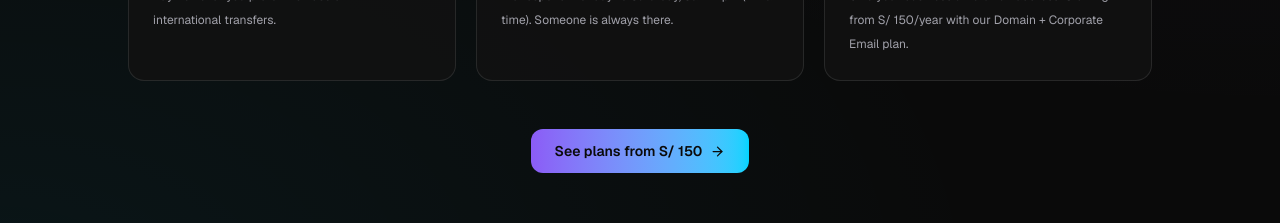
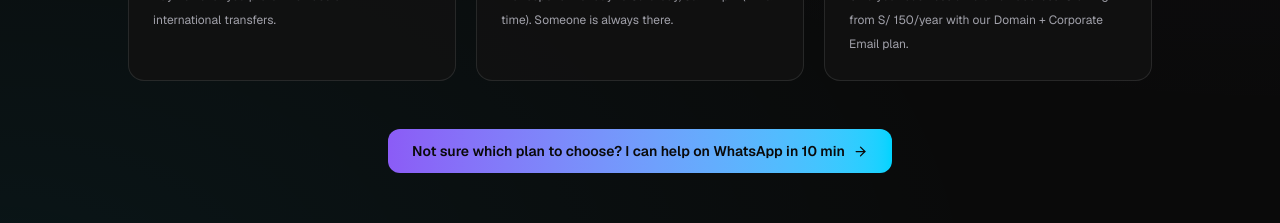
Before and after one commit to miguelgargurevich/gargurevich-digital, a Next.js app: page /en in a window 1280 px wide. Shown: the part 4200-4423 px from the top of the page. Built offline with nearby package versions, Linux system fonts and the light colour scheme; no server answers; the database is empty.

Commit message:
Peru CTA: send users directly to WhatsApp

```diff
--- a/src/components/sections/PeruSection.tsx
+++ b/src/components/sections/PeruSection.tsx
@@ -24,8 +24,9 @@
         description: 'Tu negocio con dirección peruana. Desde S/ 150/año con el plan Solo dominio + correos.',
       },
     ],
-    ctaText: 'Ver planes desde S/ 150',
-    ctaHref: '#ofertas',
+    ctaText: 'No sabes que plan elegir? Te ayudo por WhatsApp en 10 min',
+    ctaHref: 'https://wa.me/51966918363?text=Hola%2C%20no%20se%20que%20plan%20elegir.%20Me%20ayudas%20en%2010%20minutos%3F',
+    ctaExternal: true,
   },
   en: {
     badge: 'Built for Peru',
@@ -49,8 +50,9 @@
         description: 'Give your business a Peruvian address. Starting from S/ 150/year with our Domain + Corporate Email plan.',
       },
     ],
-    ctaText: 'See plans from S/ 150',
-    ctaHref: '#ofertas',
+    ctaText: 'Not sure which plan to choose? I can help on WhatsApp in 10 min',
+    ctaHref: 'https://wa.me/51966918363?text=Hi%2C%20I%20am%20not%20sure%20which%20plan%20to%20choose.%20Can%20you%20help%20me%20in%2010%20minutes%3F',
+    ctaExternal: true,
   },
 };
 
@@ -118,7 +120,9 @@
         {/* CTA */}
         <div className="flex justify-center">
           <Link
-            href={`/${locale}${ui.ctaHref}`}
+            href={ui.ctaHref}
+            target={ui.ctaExternal ? '_blank' : undefined}
+            rel={ui.ctaExternal ? 'noopener noreferrer' : undefined}
             className="inline-flex items-center gap-2 px-6 py-3 rounded-xl bg-linear-to-r from-[#8B5CF6] to-[#00D4FF] text-background font-semibold text-sm hover:shadow-[0_0_24px_rgba(139,92,246,0.35)] transition-all duration-200 group"
           >
             {ui.ctaText}
```
